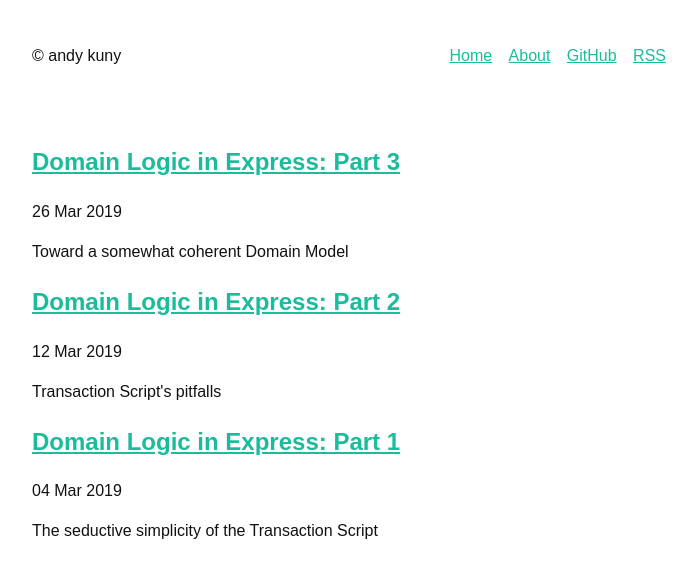
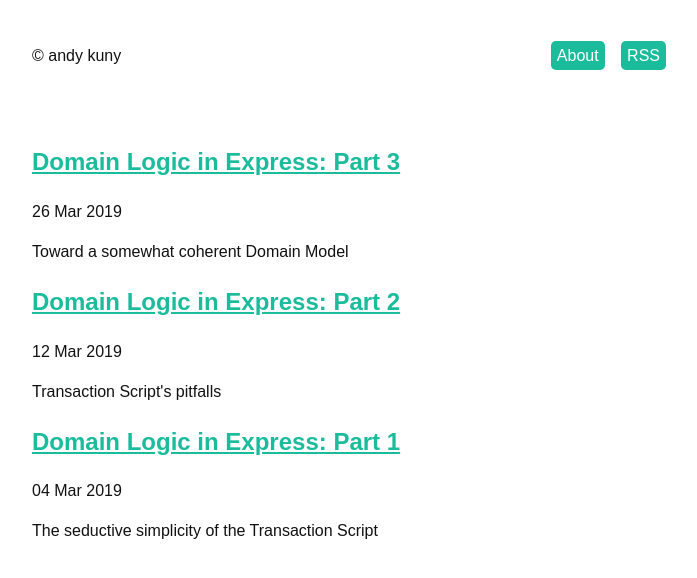
Before and after one commit to akuny/akuny.github.io, a Jekyll site: the page built from index.html, in a window 1280 px wide. Shown: the top 578 px of the page, without its empty margins (288-985 px from the left). Built offline with Jekyll 4.4.1, drawn with Linux system fonts in a browser that asks for light colours; the list of posts is cut into pages by our own code.

Commit message:
More style tweaks

```diff
--- a/_includes/header.html
+++ b/_includes/header.html
@@ -2,18 +2,16 @@
   <header>
     <div class="navbar">
       <div class="navbar-item" style="margin: 16px 0">
-        <span>&copy; {{ site.name }}</span>
+        <a class="home-link" href="{{ site.url }}">&copy; {{ site.name }}</a>
       </div>
       <div class="navbar-item">
         <ul class="nav-menu">
-          <li><a href="{{ site.url }}">Home</a></li>
-          <li><a href="{{ site.url }}/about">About</a></li>
-          {% if site.owner.github %}
           <li>
-            <a href="{{ site.owner.github }}" target="_blank">GitHub</a>
+            <a class="nav-link" href="{{ site.url }}/about">About</a>
           </li>
-          {% endif %}
-          <li><a href="{{ site.url }}/feed.xml">RSS</a></li>
+          <li>
+            <a class="nav-link" href="{{ site.url }}/feed.xml">RSS</a>
+          </li>
         </ul>
       </div>
     </div>
--- a/assets/css/main.css
+++ b/assets/css/main.css
@@ -11,6 +11,11 @@
     margin-left: auto;
     margin-right: auto;
     max-width: 640px;
+}
+
+img {
+    max-width: 100%;
+    height: auto;
 }
 
 a {
@@ -48,7 +53,14 @@
     justify-content: space-between;
 }
 
-.navbar-item {
+.nav-link {
+    background-color: #1abc9c;
+    border-radius: 0.3em;
+    color: white;
+    height: 100%;
+    width: 100%;
+    padding: 6px;
+    text-decoration: none
 }
 
 .nav-menu > ul {
@@ -64,6 +76,16 @@
     margin-right: 6px;
 }
 
+.home-link {
+    color: #111111;
+    text-decoration: none;
+}
+
+.home-link:hover {
+    color: #111111;
+    text-decoration: underline;
+}
+
 .post-date {}
 
 .pagination {}
```
Lines whose indentation alone changed are shown as unchanged.
